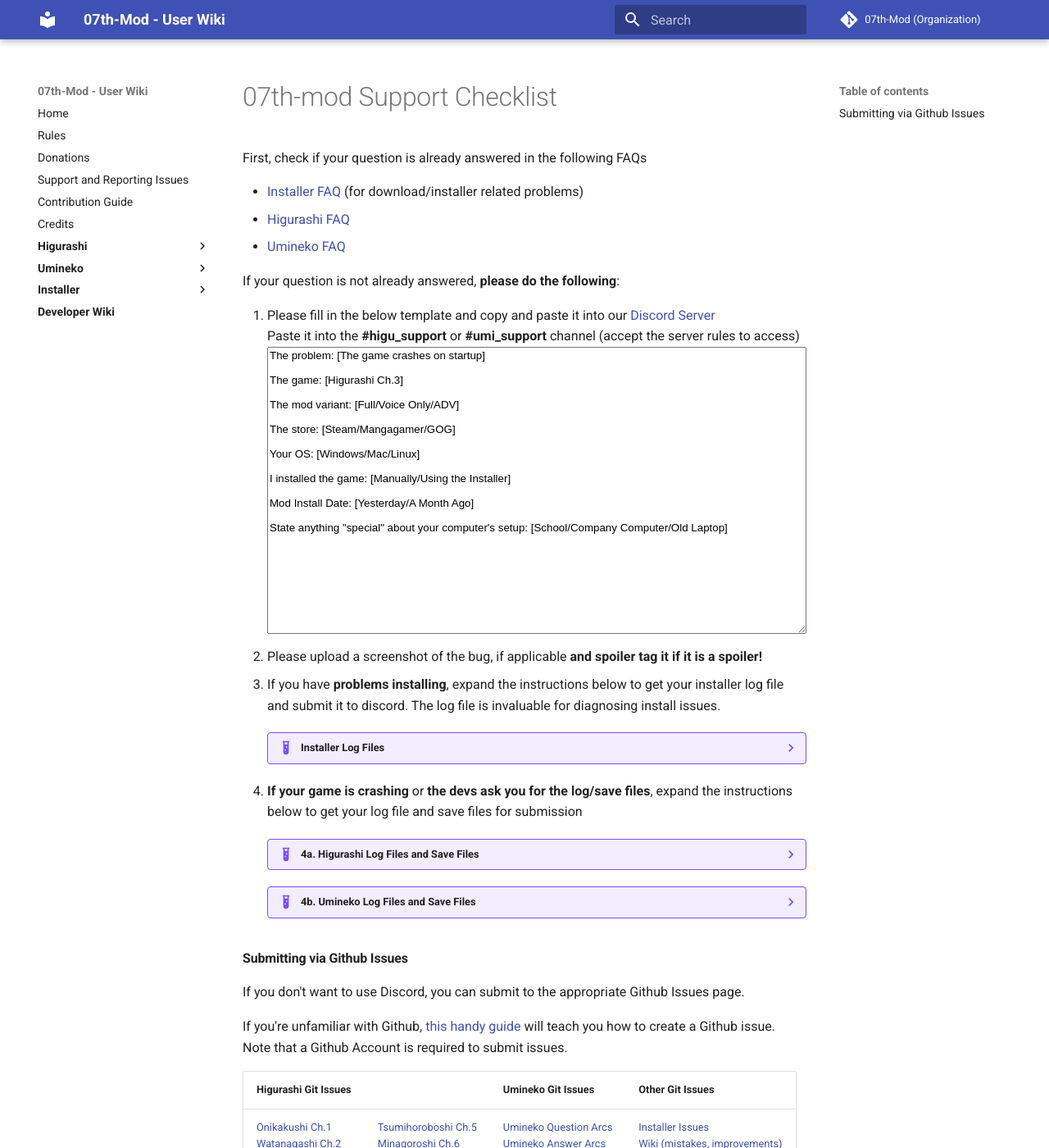
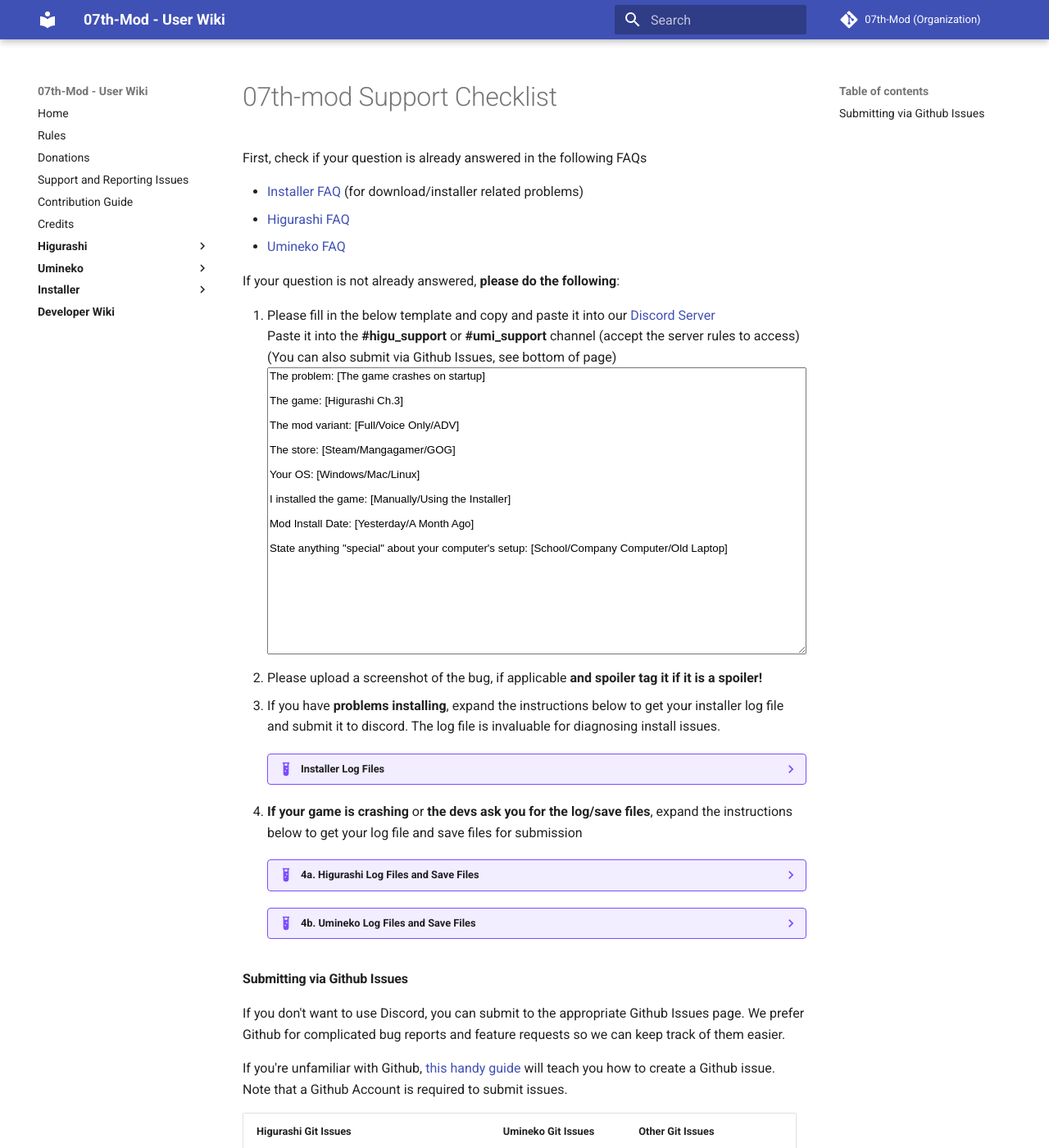
Before and after one commit to 07th-mod/wiki, an MkDocs documentation site: the page built from docs/Snippets/support-checklist.md, in a window 1280 px wide and 1400 px high. Shown: the whole window at 82% size. Built offline with MkDocs 1.6.1 and Material for MkDocs 9.7.7, drawn with Linux system fonts in a browser that asks for light colours.

Commit message:
Try to increase visibility of github issues in support checklist, fix links

```diff
--- a/docs/Snippets/support-checklist.md
+++ b/docs/Snippets/support-checklist.md
@@ -2,15 +2,16 @@
 
 First, check if your question is already answered in the following FAQs
 
-- [Installer FAQ](Installer/faq.md) (for download/installer related problems)
-- [Higurashi FAQ](Higurashi/FAQ.md)
-- [Umineko FAQ](Umineko/Umineko-Part-0-TroubleShooting-and-FAQ.md)
+- [Installer FAQ](https://07th-mod.com/wiki/Installer/faq/) (for download/installer related problems)
+- [Higurashi FAQ](https://07th-mod.com/wiki/Higurashi/FAQ/)
+- [Umineko FAQ](https://07th-mod.com/wiki/Umineko/Umineko-Part-0-TroubleShooting-and-FAQ/)
 
 If your question is not already answered, **please do the following**:
 
 <ol>
 <li>Please fill in the below template and copy and paste it into our <a href=https://discord.gg/pf5VhF9>Discord Server</a><br>
-Paste it into the <b>#higu_support</b> or <b>#umi_support</b> channel (accept the server rules to access)
+Paste it into the <b>#higu_support</b> or <b>#umi_support</b> channel (accept the server rules to access)<br>
+(You can also submit via Github Issues, see bottom of page)
 <textarea style="width:100%;height: 350px;font-family:Arial, Helvetica, sans-serif">
 The problem: [The game crashes on startup]
 
@@ -110,7 +111,7 @@
 
 #### Submitting via Github Issues
 
-If you don't want to use Discord, you can submit to the appropriate Github Issues page.
+If you don't want to use Discord, you can submit to the appropriate Github Issues page. We prefer Github for complicated bug reports and feature requests so we can keep track of them easier.
 
 If you're unfamiliar with Github, [this handy guide](https://help.github.com/en/github/managing-your-work-on-github/creating-an-issue) will teach you how to create a Github issue. Note that a Github Account is required to submit issues.
 <table>
```
